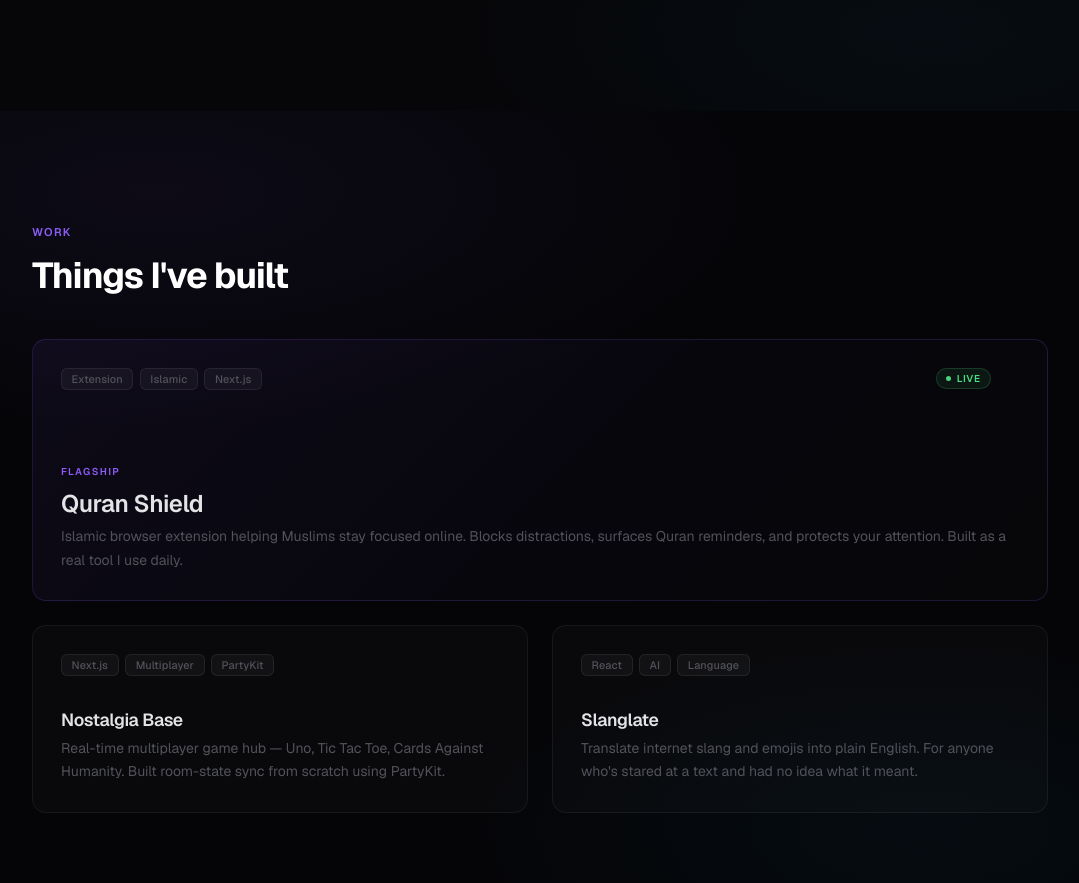
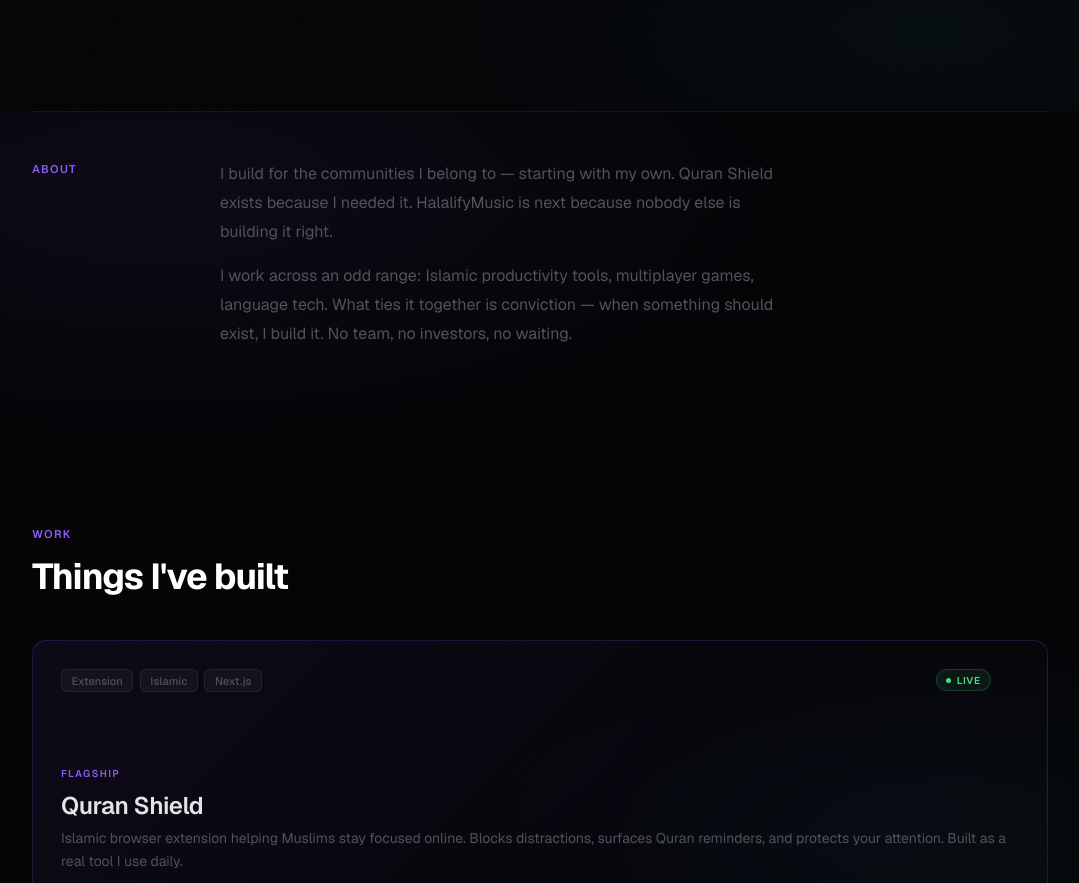
Before and after one commit to HalalifyMusic/digital-portfolio, a Next.js app: page / in a window 1280 px wide. Shown: the part 689-1572 px from the top of the page, without its empty margins (100-1179 px from the left). Built offline with nearby package versions, Linux system fonts and the light colour scheme.

Commit message:
feat: add about section with bio

```diff
--- a/src/app/page.module.css
+++ b/src/app/page.module.css
@@ -2,6 +2,39 @@
     min-height: 100vh;
     display: flex;
     flex-direction: column;
+}
+
+/* About section */
+.aboutSection {
+    padding: 0 0 4rem;
+}
+
+.aboutInner {
+    display: grid;
+    grid-template-columns: 140px 1fr;
+    gap: 3rem;
+    padding-top: 3rem;
+    border-top: 1px solid var(--border);
+}
+
+.aboutBody {
+    display: flex;
+    flex-direction: column;
+    gap: 1rem;
+    max-width: 560px;
+}
+
+.aboutText {
+    font-size: 1rem;
+    color: var(--text-muted);
+    line-height: 1.8;
+}
+
+@media (max-width: 640px) {
+    .aboutInner {
+        grid-template-columns: 1fr;
+        gap: 1rem;
+    }
 }
 
 /* Projects section */
--- a/src/app/page.tsx
+++ b/src/app/page.tsx
@@ -10,6 +10,26 @@ export default function Home() {
         <main className={styles.main}>
             <Nav />
             <Hero />
+
+            <section className={styles.aboutSection}>
+                <div className="container">
+                    <div className={styles.aboutInner}>
+                        <p className={styles.eyebrow}>About</p>
+                        <div className={styles.aboutBody}>
+                            <p className={styles.aboutText}>
+                                I build for the communities I belong to — starting with my own.
+                                Quran Shield exists because I needed it. HalalifyMusic is next
+                                because nobody else is building it right.
+                            </p>
+                            <p className={styles.aboutText}>
+                                I work across an odd range: Islamic productivity tools, multiplayer
+                                games, language tech. What ties it together is conviction — when
+                                something should exist, I build it. No team, no investors, no waiting.
+                            </p>
+                        </div>
+                    </div>
+                </div>
+            </section>
 
             <section id="projects" className={styles.projectsSection}>
                 <div className="container">
```
